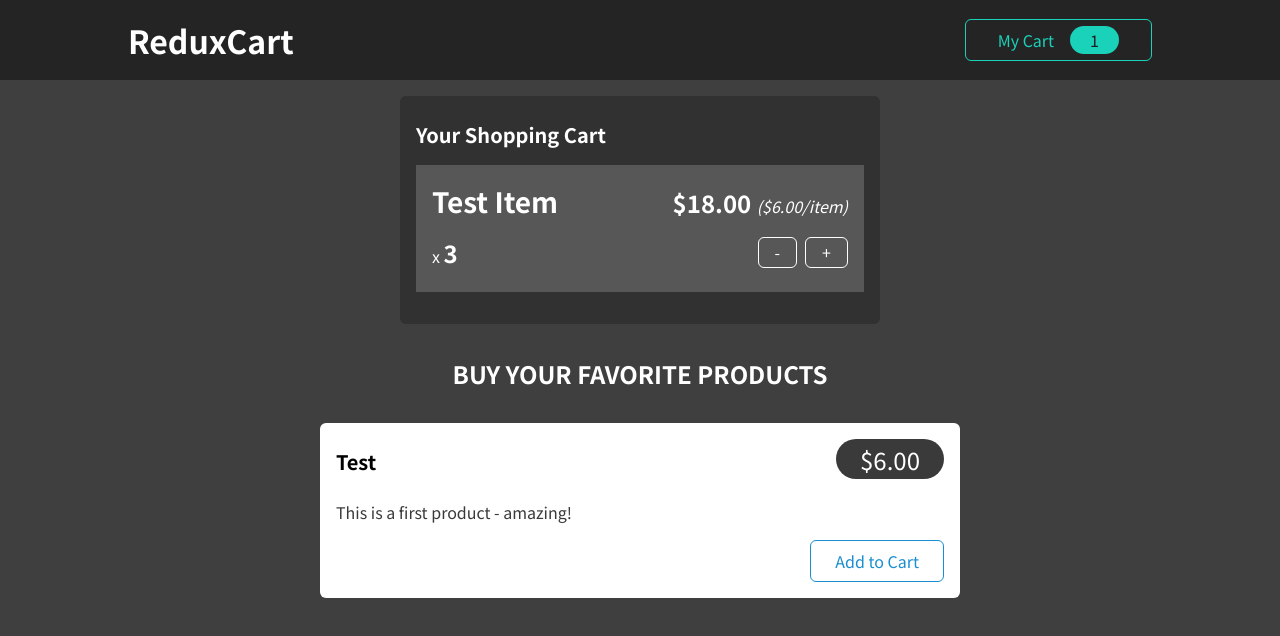
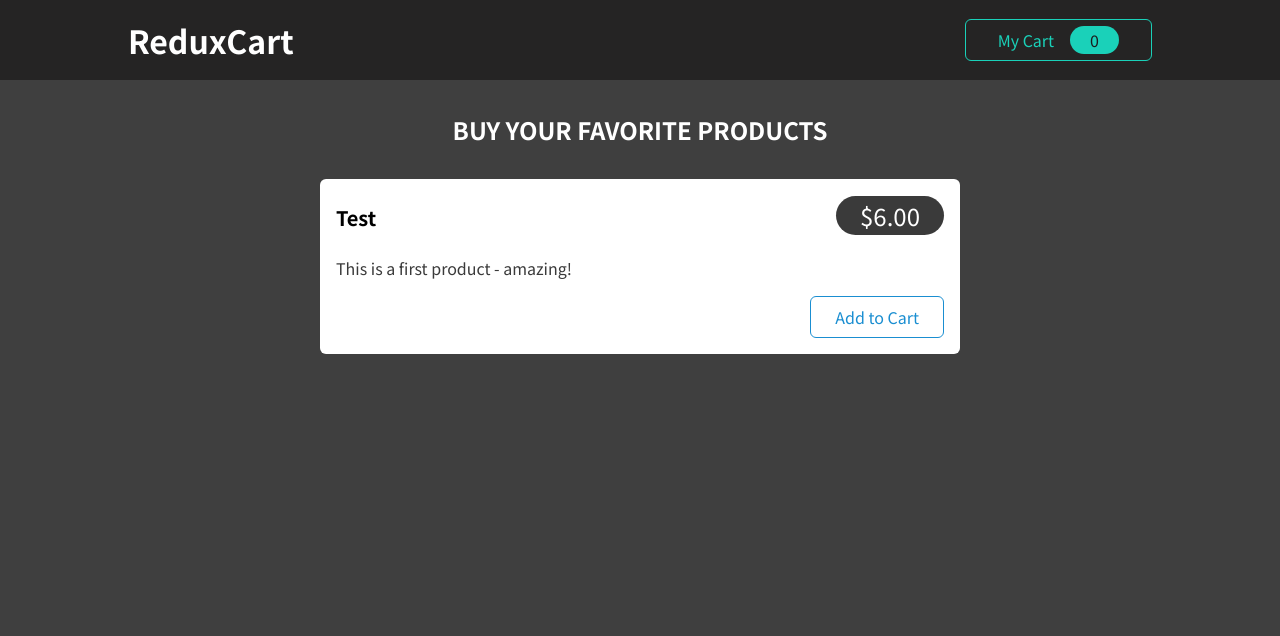
Before and after one commit to caseytite/react-udemy-course, a React (Create React App) app in the folder learnRedux/sideEffects/: page / in a window 1280 px wide. Shown: the top 636 px of the page. Built offline with nearby package versions, Linux system fonts and the light colour scheme.

Commit message:
implement cart and ui redux state

```diff
--- a/learnRedux/sideEffects/package.json
+++ b/learnRedux/sideEffects/package.json
@@ -10,7 +10,7 @@
     "react": "^18.0.0",
     "react-dom": "^18.0.0",
     "react-redux": "^8.0.1",
-    "react-scripts": "4.0.1",
+    "react-scripts": "^5.0.1",
     "web-vitals": "^0.2.4"
   },
   "scripts": {
--- a/learnRedux/sideEffects/src/App.js
+++ b/learnRedux/sideEffects/src/App.js
@@ -1,11 +1,13 @@
-import Cart from './components/Cart/Cart';
-import Layout from './components/Layout/Layout';
-import Products from './components/Shop/Products';
+import Cart from "./components/Cart/Cart";
+import Layout from "./components/Layout/Layout";
+import Products from "./components/Shop/Products";
+import { useSelector } from "react-redux";
 
 function App() {
+  const isVisible = useSelector((state) => state.ui.cartIsVisible);
   return (
     <Layout>
-      <Cart />
+      {isVisible && <Cart />}
       <Products />
     </Layout>
   );
--- a/learnRedux/sideEffects/src/components/Cart/CartButton.js
+++ b/learnRedux/sideEffects/src/components/Cart/CartButton.js
@@ -1,10 +1,12 @@
-import classes from './CartButton.module.css';
+import classes from "./CartButton.module.css";
+import { useSelector } from "react-redux";
+const CartButton = ({ onClick }) => {
+  const items = useSelector((state) => state.cart.items);
 
-const CartButton = (props) => {
   return (
-    <button className={classes.button}>
+    <button className={classes.button} onClick={onClick}>
       <span>My Cart</span>
-      <span className={classes.badge}>1</span>
+      <span className={classes.badge}>{items}</span>
     </button>
   );
 };
--- a/learnRedux/sideEffects/src/components/Cart/CartItem.js
+++ b/learnRedux/sideEffects/src/components/Cart/CartItem.js
@@ -1,24 +1,39 @@
-import classes from './CartItem.module.css';
+import classes from "./CartItem.module.css";
+import { useSelector, useDispatch } from "react-redux";
+import { cartActions } from "../../store";
 
 const CartItem = (props) => {
-  const { title, quantity, total, price } = props.item;
+  const { title, price } = props.item;
+  const amount = useSelector((state) => state.cart.items);
+  const total = useSelector((state) => state.cart.total);
+  const dispatch = useDispatch();
+  console.log(price);
+
+  const onAdd = () => {
+    dispatch(cartActions.addItem({ amount: price }));
+  };
+  const onRemove = () => {
+    if (total > 0) {
+      dispatch(cartActions.removeItem({ amount: price }));
+    }
+  };
 
   return (
     <li className={classes.item}>
       <header>
         <h3>{title}</h3>
         <div className={classes.price}>
-          ${total.toFixed(2)}{' '}
-          <span className={classes.itemprice}>(${price.toFixed(2)}/item)</span>
+          ${total.toFixed(2)}{" "}
+          <span className={classes.itemprice}>(${total.toFixed(2)})</span>
         </div>
       </header>
       <div className={classes.details}>
         <div className={classes.quantity}>
-          x <span>{quantity}</span>
+          x <span>{amount}</span>
         </div>
         <div className={classes.actions}>
-          <button>-</button>
-          <button>+</button>
+          <button onClick={onRemove}>-</button>
+          <button onClick={onAdd}>+</button>
         </div>
       </div>
     </li>
--- a/learnRedux/sideEffects/src/components/Layout/MainHeader.js
+++ b/learnRedux/sideEffects/src/components/Layout/MainHeader.js
@@ -1,14 +1,21 @@
-import CartButton from '../Cart/CartButton';
-import classes from './MainHeader.module.css';
+import CartButton from "../Cart/CartButton";
+import classes from "./MainHeader.module.css";
+import { uiActions } from "../../store";
+import { useDispatch } from "react-redux";
 
 const MainHeader = (props) => {
+  const dispatch = useDispatch();
+
+  const toggleCartHandler = () => {
+    dispatch(uiActions.toggle());
+  };
   return (
     <header className={classes.header}>
       <h1>ReduxCart</h1>
       <nav>
         <ul>
           <li>
-            <CartButton />
+            <CartButton onClick={toggleCartHandler} />
           </li>
         </ul>
       </nav>
--- a/learnRedux/sideEffects/src/components/Shop/ProductItem.js
+++ b/learnRedux/sideEffects/src/components/Shop/ProductItem.js
@@ -1,9 +1,15 @@
-import Card from '../UI/Card';
-import classes from './ProductItem.module.css';
+import Card from "../UI/Card";
+import classes from "./ProductItem.module.css";
+import { useDispatch } from "react-redux";
+import { cartActions } from "../../store";
 
 const ProductItem = (props) => {
   const { title, price, description } = props;
+  const dispatch = useDispatch();
 
+  const onAddItem = () => {
+    dispatch(cartActions.addItem({ amount: price }));
+  };
   return (
     <li className={classes.item}>
       <Card>
@@ -13,7 +19,7 @@ const ProductItem = (props) => {
         </header>
         <p>{description}</p>
         <div className={classes.actions}>
-          <button>Add to Cart</button>
+          <button onClick={onAddItem}>Add to Cart</button>
         </div>
       </Card>
     </li>
--- a/learnRedux/sideEffects/src/store/index.js
+++ b/learnRedux/sideEffects/src/store/index.js
@@ -1,8 +1,11 @@
 import { configureStore } from "@reduxjs/toolkit";
-import UiSlice from "./reducers/uiSlice";
+import uiSlice from "./reducers/uiSlice";
+import cartSlice from "./reducers/cartSlice";
 
 const store = configureStore({
-  reducer: { ui: UiSlice.reducer },
+  reducer: { ui: uiSlice.reducer, cart: cartSlice.reducer },
 });
 
+export const uiActions = uiSlice.actions;
+export const cartActions = cartSlice.actions;
 export default store;
--- a/learnRedux/sideEffects/src/store/reducers/cartSlice.js
+++ b/learnRedux/sideEffects/src/store/reducers/cartSlice.js
@@ -0,0 +1,18 @@
+import { createSlice } from "@reduxjs/toolkit";
+
+const cartSlice = createSlice({
+  name: "cart",
+  initialState: { items: 0, total: 0 },
+  reducers: {
+    addItem(state, action) {
+      state.items = ++state.items;
+      state.total = state.total + action.payload.amount;
+    },
+    removeItem(state, action) {
+      state.items = --state.items;
+      state.total = state.total - action.payload.amount;
+    },
+  },
+});
+
+export default cartSlice;
--- a/learnRedux/sideEffects/src/store/reducers/uiSlice.js
+++ b/learnRedux/sideEffects/src/store/reducers/uiSlice.js
@@ -1,6 +1,6 @@
 import { createSlice } from "@reduxjs/toolkit";
 
-const UiSlice = createSlice({
+const uiSlice = createSlice({
   name: "ui",
   initialState: { cartIsVisible: false },
   reducers: {
@@ -10,4 +10,4 @@ const UiSlice = createSlice({
   },
 });
 
-export default UiSlice;
+export default uiSlice;
```
Also changed, not shown: learnRedux/sideEffects/src/components/Cart/Cart.js (+4 -4 lines), 1 other file (tests, documents, lock files or other folders).
